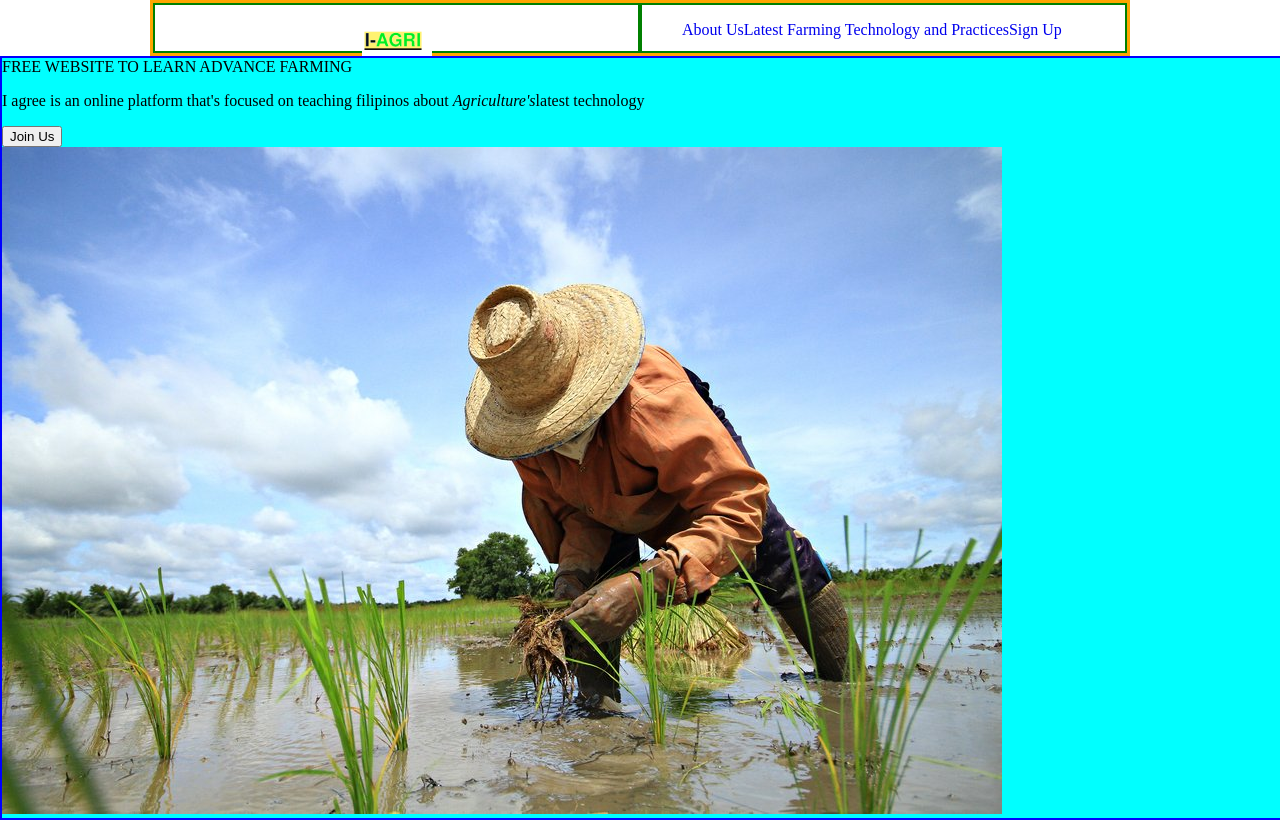
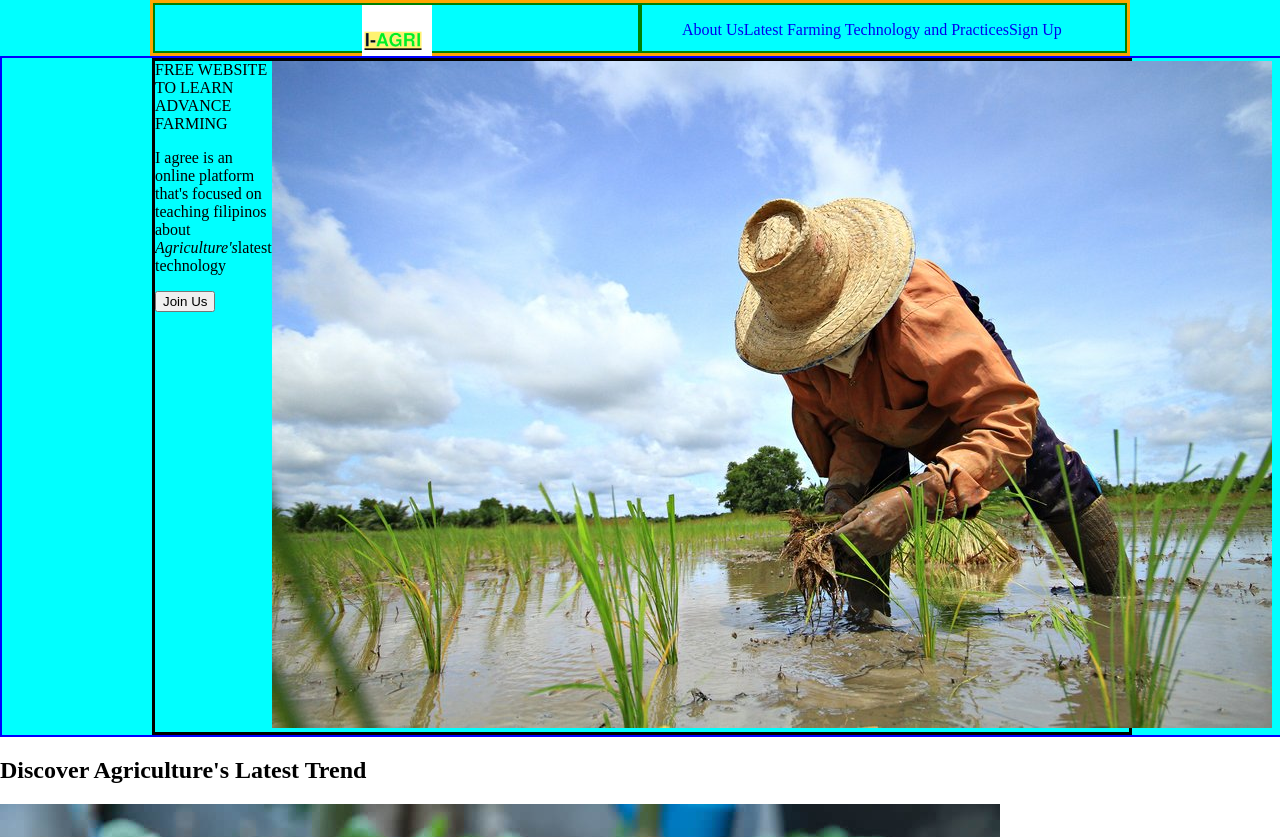
Before and after one commit to jmopena058/jm-landing-page, a plain HTML site: page index.html in a window 1280 px wide. Shown: the top 837 px of the page. Drawn offline with Linux system fonts and the light colour scheme.

Commit message:
added header-container and styled index.html

```diff
--- a/index.html
+++ b/index.html
@@ -11,6 +11,7 @@
 </head>
 <body>
   <div class="container">
+    <div class="header-container">
       <div class="header">
         <div class="header-left">
           <div class="logo-container">
@@ -23,6 +24,7 @@
             <li><a href="#">Latest Farming Technology and Practices</a></li>
             <li><a href="#">Sign Up</a></li>
           </ul>
+        </div>
       </div>
     </div>
     <div class="section1">
--- a/styles.css
+++ b/styles.css
@@ -1,5 +1,8 @@
 body{
   margin:0;
+}
+.header-container{
+  background-color: aqua;
 }
 .container{
   display:flex;
@@ -46,3 +49,8 @@ a{
   background-color: aqua;
   border:2px solid blue;
 }
+.section1-container{
+  margin:0 150px;
+  border:3px solid black;
+  display:flex;
+}
```
Lines whose indentation alone changed are shown as unchanged.
